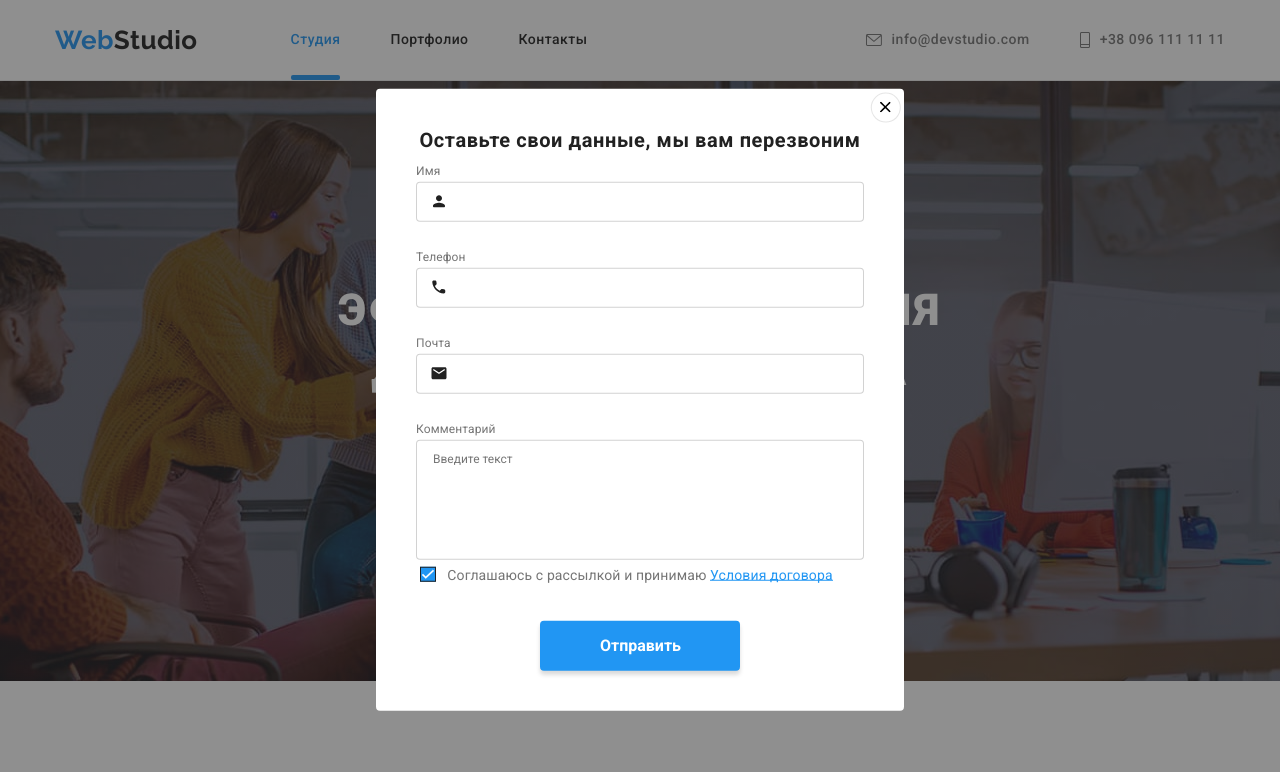
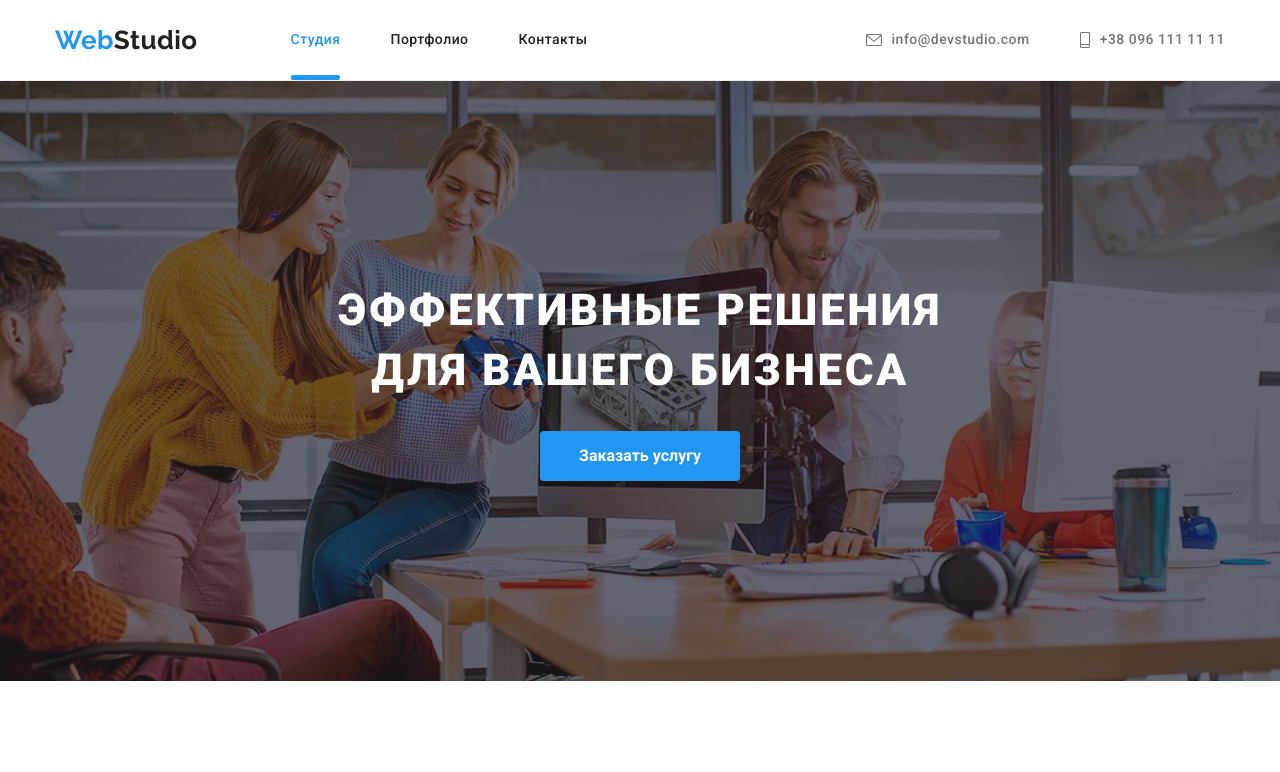
Before and after one commit to ValentynaBondar/goit-markup-hw-06, a plain HTML site: page index.html in a window 1280 px wide. Shown: the top 772 px of the page. Drawn offline with nearby package versions, Linux system fonts and the light colour scheme; files whose address does not match are found by name.

Commit message:
6 дз (перше )

```diff
--- a/index.html
+++ b/index.html
@@ -55,7 +55,7 @@
 
             <button type="button" class="button-primary" data-modal-open>Заказать услугу</button>
 
-            <div class="backdrop " data-modal is-hidden>
+            <div class="backdrop is-hidden" data-modal>
                 <div class="modal" >
                 <button type="button" class="close" data-modal-close>
                 <svg class="primary-icon"  >
```
